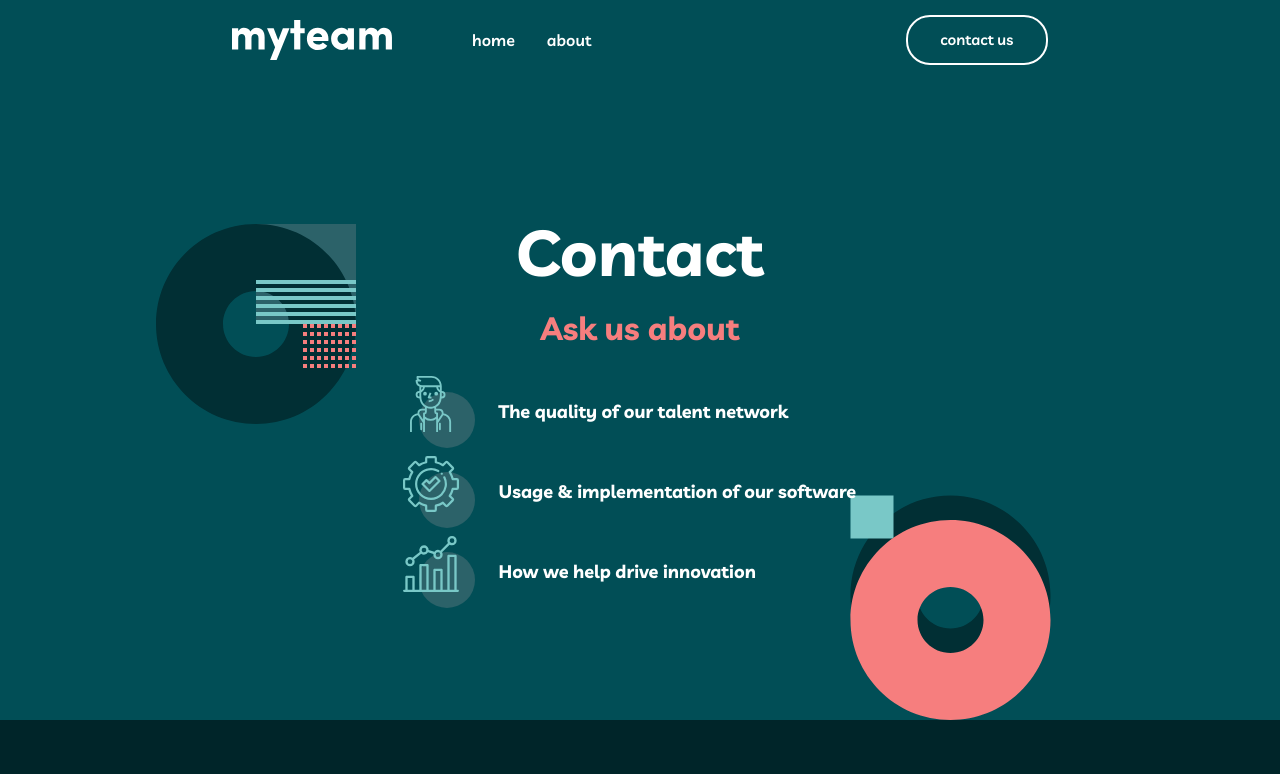
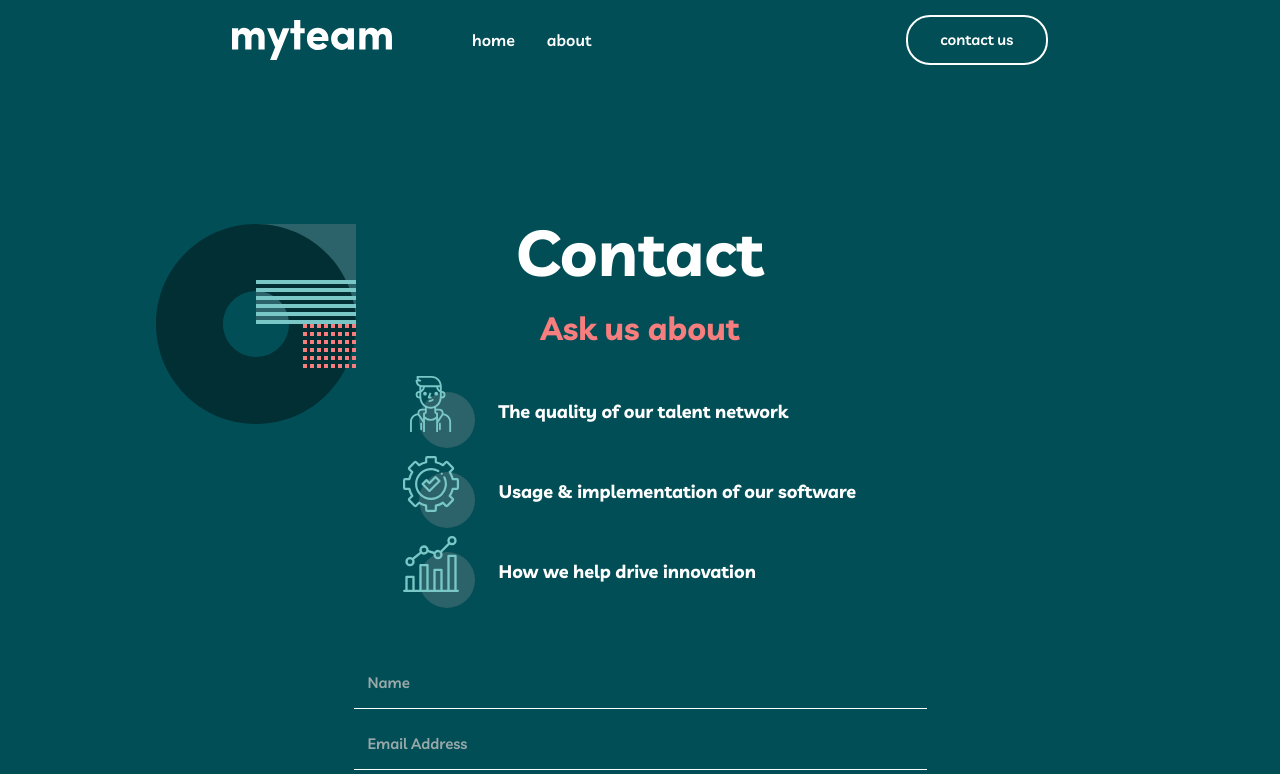
Before and after one commit to raulval/myteam-frontend-mentor, a Next.js app: page /contact-us in a window 1280 px wide. Shown: the top 774 px of the page. Built offline with nearby package versions, Linux system fonts and the light colour scheme.

Commit message:
✨ add form to contact page

```diff
--- a/src/app/contact-us/page.tsx
+++ b/src/app/contact-us/page.tsx
@@ -1,7 +1,7 @@
 "use client";
 import patternTop from "@/assets/bg-patterns/bg-pattern-about-2-contact-1.svg";
 import patternBottom from "@/assets/bg-patterns/bg-pattern-contact-2.svg";
-import { Footer, Header, HeroContact } from "@/components";
+import { Footer, Form, Header, HeroContact } from "@/components";
 import {
   Container,
   Content,
@@ -16,6 +16,7 @@ const Contact = () => {
       <Container>
         <Content>
           <HeroContact />
+          <Form />
           <Pattern1 src={patternTop} alt="pattern" />
           <Pattern2 src={patternBottom} alt="pattern" />
         </Content>
```
